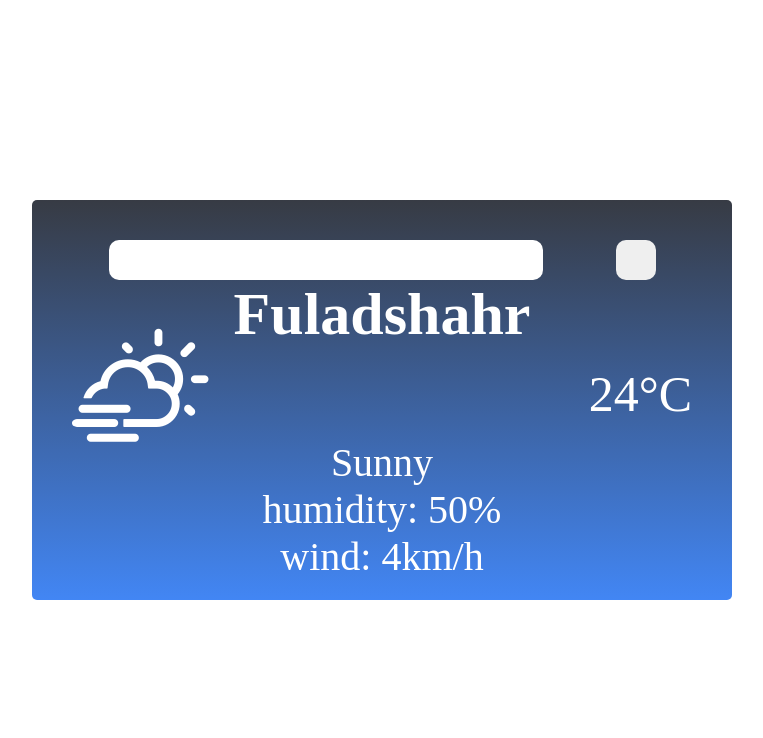
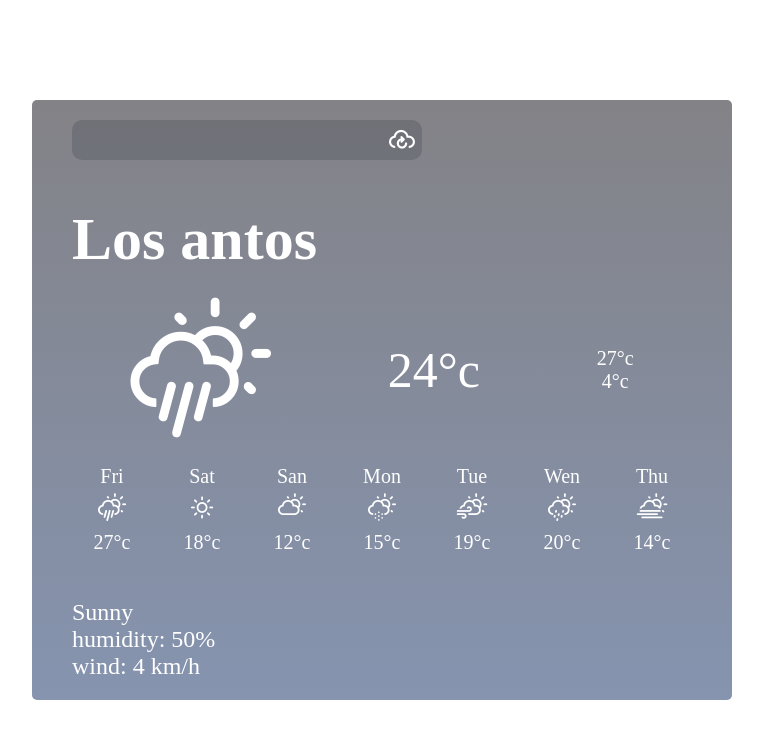
Before and after one commit to miladxdev/weather-app-js, a plain HTML site: page index.html in a window 1280 px wide. Shown: the whole page, without its empty margins (258-1021 px from the left). Drawn offline with nearby package versions, Linux system fonts and the light colour scheme; files whose address does not match are found by name.

Commit message:
UI -  v02

```diff
--- a/index.html
+++ b/index.html
@@ -5,29 +5,57 @@
     <meta http-equiv="X-UA-Compatible" content="IE=edge">
     <meta name="viewport" content="width=device-width, initial-scale=1.0">
     <link rel="stylesheet" href="style.css">
-    <link rel="stylesheet" href="node_modules/weather-icons/css/weather-icons.css">
+    <link rel="stylesheet" href="/weather-icons/css/weather-icons.css">
     <title>weather-app</title>
 </head>
 <body>
     <div class="card">
 
         <div class="search">
-            <input type="text" class="search-bar">
-            <button></button>
+            <input type="text" class="search-bar"></input>
+            <button><i class="wi wi-cloud-refresh"></i></button>
         </div>
 
-        <h2 class="city">Fuladshahr</h2>
+        <h2 class="city">Los antos</h2>
 
         <div class="weather">
             <!-- <img src="icon/static/cloudy-night-1.svg" alt="" class="icon"> -->
-            <i class="wi wi-day-cloudy-windy" style="font-size: 90px"></i>
-            <div class="temp">24°C</div>
+            <i class="wi wi-day-rain"></i>
+            <div class="temp">24°c
+            </div>
+            <div class="temp-max">
+                <i class="wi wi-direction-up">27°c</i>
+                <br>
+                <i class="wi wi-direction-down">4°c</i>
+            </div>
         </div>
-
+        <div class="week">
+            <span>Fri</span>
+            <span>Sat</span>
+            <span>San</span>
+            <span>Mon</span>
+            <span>Tue</span>
+            <span>Wen</span>
+            <span>Thu</span>
+            <i class="wi wi-day-rain"></i>
+            <i class="wi wi-day-sunny"></i>
+            <i class="wi wi-day-cloudy"></i>
+            <i class="wi wi-day-snow"></i>
+            <i class="wi wi-day-cloudy-gusts"></i>
+            <i class="wi wi-day-showers"></i>
+            <i class="wi wi-day-fog"></i>
+            <span>27°c</span>
+            <span>18°c</span>
+            <span>12°c</span>
+            <span>15°c</span>
+            <span>19°c</span>
+            <span>20°c</span>
+            <span>14°c</span>
+        </div>
         <div class="info">
             <div class="description">sunny</div>
             <div class="humidity">humidity: 50%</div>
-            <div class="wind">wind: 4km/h</div>
+            <div class="wind">wind: 4 km/h</div>
         </div>
 
     </div>
--- a/style.css
+++ b/style.css
@@ -18,11 +18,11 @@ body {
 }
 .card {
     width: 700px;
-    height: 400px;
-    padding: 40px;
+    height: 600px;
+    padding: 20px 40px;
     border-radius: 5px;
     background: #24202575;
-    background-image: linear-gradient(to bottom, #373B44, #4286f4 );
+    background-image: linear-gradient(to bottom, #373b443b, #4286f43b );
     /* box-shadow: 0 0 20px 2px #faf4ed79; */
     font-size: 40px;
     color: white;
@@ -31,45 +31,89 @@ body {
     display: flex;
     flex-direction: column;
     /* align-items: center; */
-    justify-content: space-around;
+    justify-content: space-between;
 
 }
 
 .search {
     /* width: 70%; */
     display: flex;
-    justify-content: space-around;
+
     /* align-items: center; */
 }
 input[type=text] {
     border: none;
     outline: none;
-    border-radius: 10px;
-    width: 70%;
+    border-radius: 10px 0 0 10px;
+    width: 50%;
+    height: 40px;
     padding: 8px;
+    color: white;
+    font-size: 24px;
+    background: #373b443b;
 
 }
+input[type=text]:hover {
+    background: #4286f43b;
+}
+
 .search button {
     width: 40px;
     height: 40px;
     border: none;
+    border-radius: 0 10px 10px 0;
     outline: none;
-    border-radius: 10px;
+    color: white;
+    font-size: 24px;
+    background: #373b443b;
+}
+.search button:hover {
+    background: #4286f43b;
+}
+.city {
+    text-align: left;
 }
 
+
+
 .weather {
+    font-size: 100px;
+
     display: flex;
-    justify-content: space-between;
+    justify-content: space-around;
     align-items: center;
 }
+/* .weather i {
+    font-size: 100px;
+} */
 
 .temp {
+    display: flex;
+    justify-content: center;
+    align-items: center;
+
     font-size: 50px;
 }
+.temp-max {
+    font-size: 20px;
+}
 
-.icon {
-    width: 300px;
+
+.week {
+    display: grid;
+    grid-template-columns: repeat(7, 1fr);
+    grid-template-rows: repeat(3, 1fr);
+    grid-gap: 10px;
+
+    font-size: 20px;
 }
+
+.info {
+    text-align: left;
+    font-size: 24px;
+}
+
+
 .description {
     text-transform: capitalize;
 }
```
